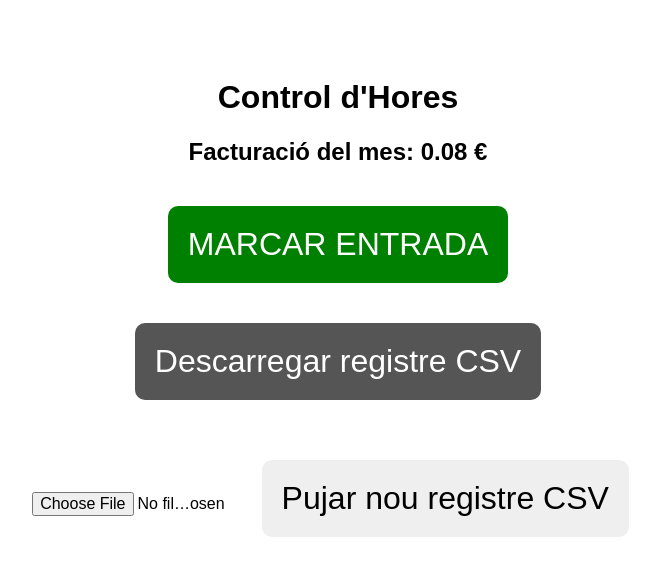
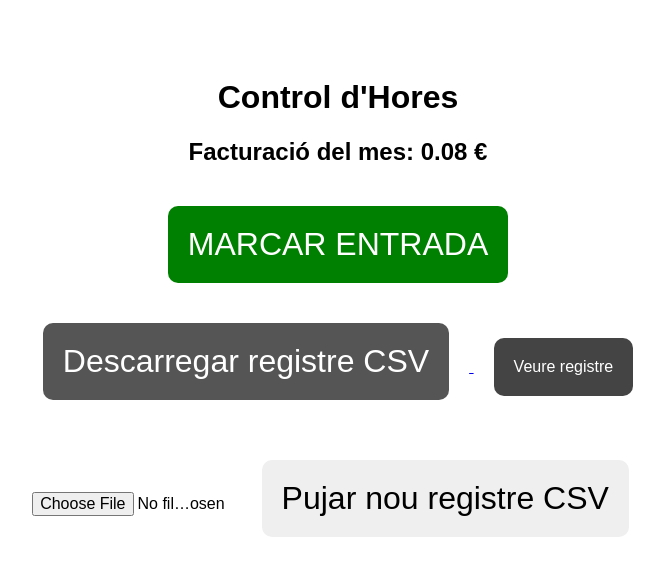
Before and after one commit to mmontanerm/control_hores, a Flask app: page / in a window 1280 px wide. Shown: the top 576 px of the page, without its empty margins (302-966 px from the left). Run offline with Flask 3, Linux system fonts and the light colour scheme.

Commit message:
Update index.html

```diff
--- a/templates/index.html
+++ b/templates/index.html
@@ -59,6 +59,12 @@
     </div>
 </body>
 
+<a href="/registre">
+    <button style="background-color: #444; color: white; font-size: 1em; margin-top: 20px;">
+        Veure registre
+    </button>
+</a>
+
 <form action="/pujar" method="post" enctype="multipart/form-data" style="margin-top: 20px;">
     <input type="file" name="fitxer" required>
     <button type="submit">Pujar nou registre CSV</button>
```
